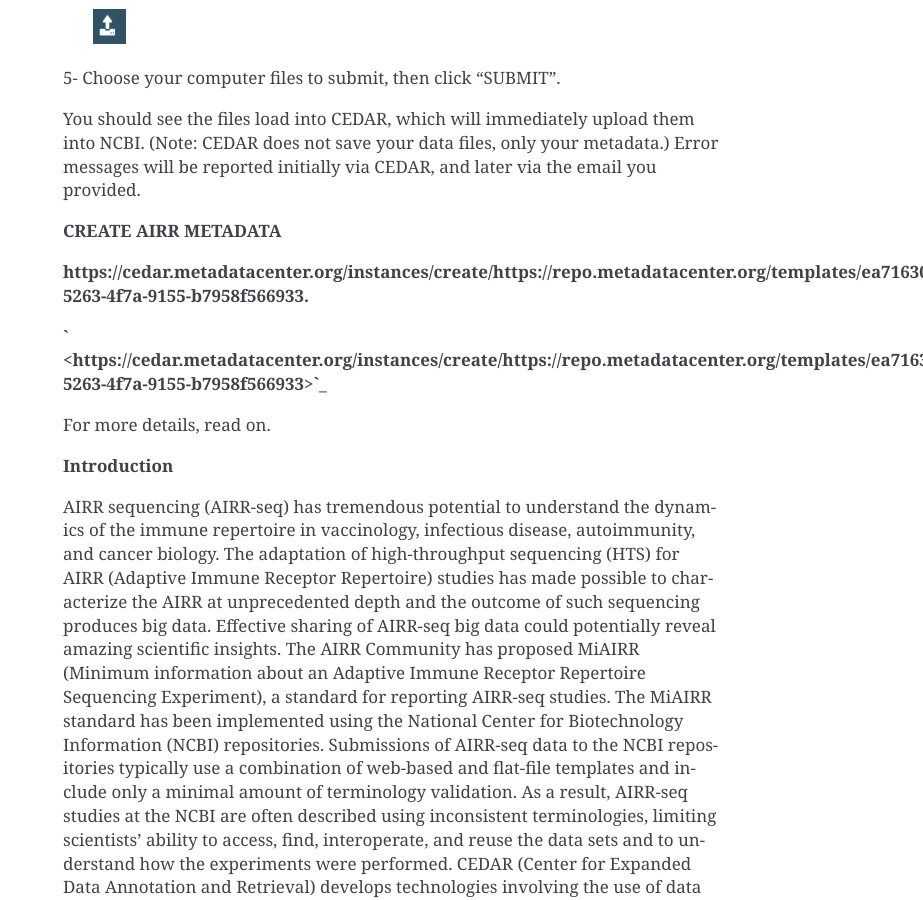
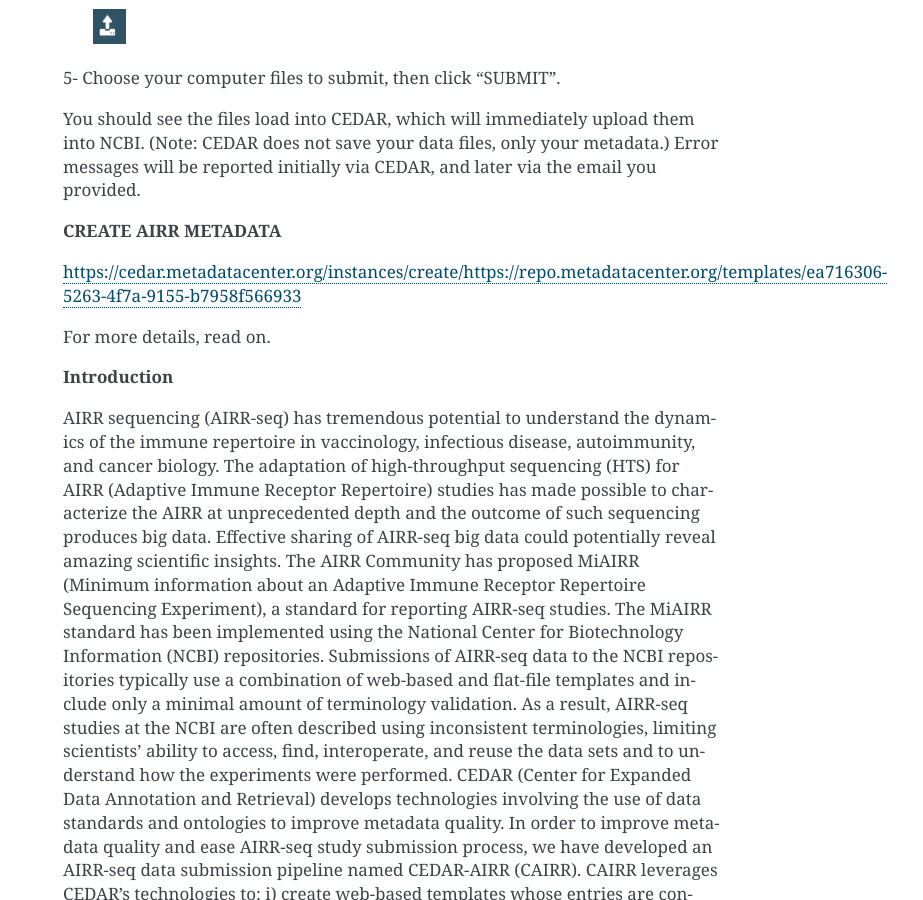
Before and after one commit to airr-community/airr-standards, a Sphinx documentation site: the page built from docs/cairr/overview.rst, in a window 1280 px wide and 900 px high, scrolled down 839 px. Shown: the whole window, without its empty margins (357-1280 px from the left). Built offline with Sphinx 7.4.7, drawn with Linux system fonts in a browser that asks for light colours; pages that are not in the unit, such as notebooks, are missing from menus.

Commit message:
CAIRR documentation updated
CAIRR documentation updated

```diff
--- a/docs/cairr/overview.rst
+++ b/docs/cairr/overview.rst
@@ -30,9 +30,8 @@
 
 **CREATE AIRR METADATA**
 
-**https://cedar.metadatacenter.org/instances/create/https://repo.metadatacenter.org/templates/ea716306-5263-4f7a-9155-b7958f566933.**
+https://cedar.metadatacenter.org/instances/create/https://repo.metadatacenter.org/templates/ea716306-5263-4f7a-9155-b7958f566933
 
-**` <https://cedar.metadatacenter.org/instances/create/https://repo.metadatacenter.org/templates/ea716306-5263-4f7a-9155-b7958f566933>`_**
 
 For more details, read on.
 
```
